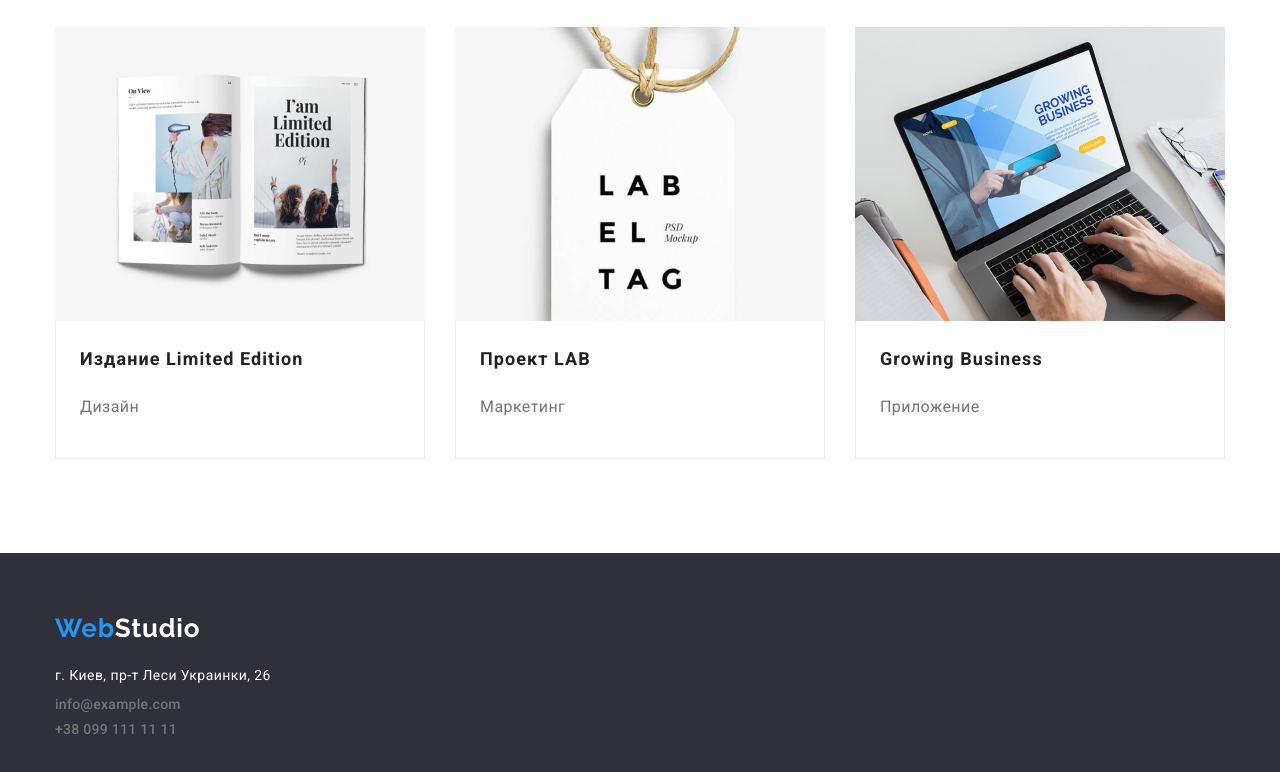
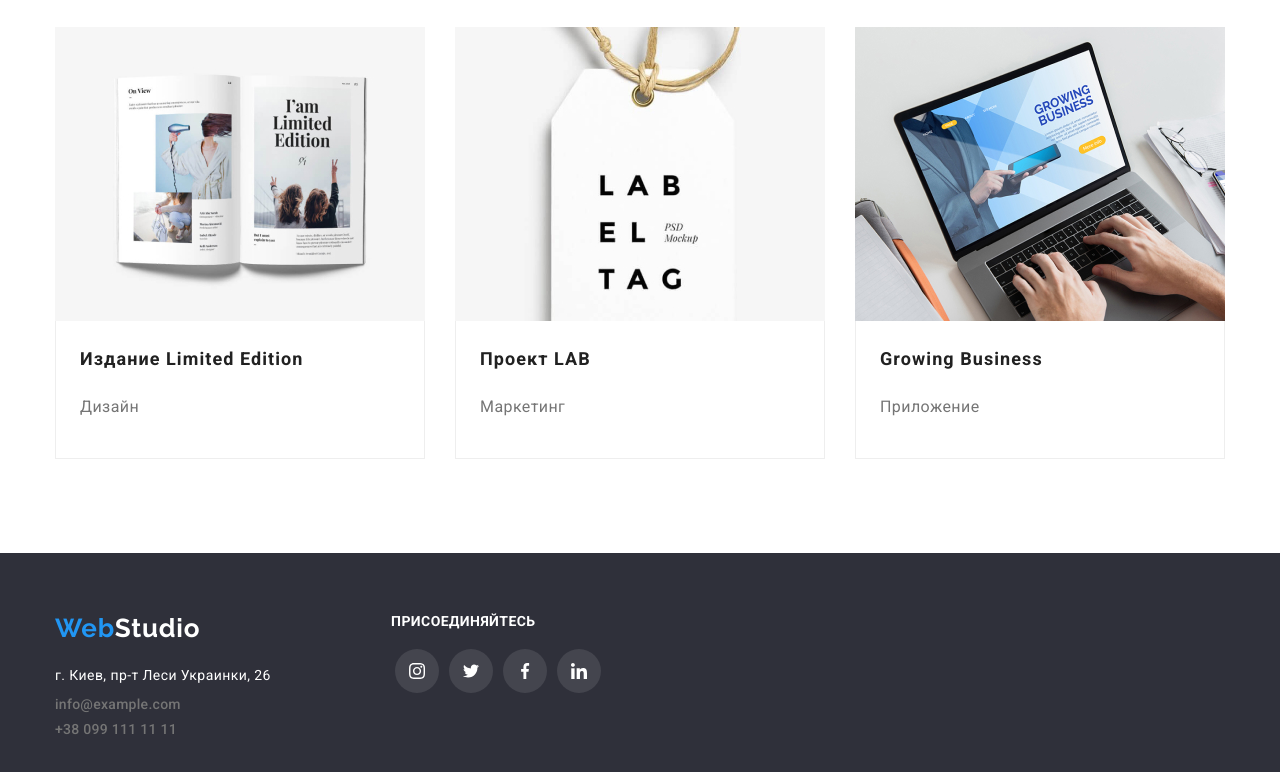
Before and after one commit to karina-doskuch/goit-markup-hw-04, a plain HTML site: page portfolio.html in a window 1280 px wide. Shown: the part 1156-1928 px from the top of the page. Drawn offline with nearby package versions, Linux system fonts and the light colour scheme.

Commit message:
work on a project

```diff
--- a/css/style.css
+++ b/css/style.css
@@ -251,7 +251,7 @@ img {
 }
 
 .wrapper {
-    background: #2196F3;
+    background: var(--main-bg-color);
     box-shadow: 0px 3px 1px rgba(0, 0, 0, 0.1), 0px 1px 2px rgba(0, 0, 0, 0.08), 0px 2px 2px rgba(0, 0, 0, 0.12);
     border-radius: 4px;
     color: #EEEEEE;
@@ -375,8 +375,8 @@ img {
 }
 
 .clients-item:hover {
-    color: #2196F3;
-    border-color: #2196F3;
+    color: var(--main-bg-color);
+    border-color: var(--main-bg-color);
     cursor: pointer;
 }
 
@@ -422,7 +422,7 @@ img {
     border-left: 1px solid #EEEEEE;
     border-right: 1px solid #EEEEEE;
     border-bottom: 1px solid #EEEEEE;
-    background: #FFFFFF;
+    background: var(--color-white);
     padding: 20px 24px;
 }
 
@@ -495,7 +495,7 @@ img {
 
 .team-list {
     list-style: none;
-    background: #FFFFFF;
+    background: var(--color-white);
     box-shadow: 0px 1px 3px rgba(0, 0, 0, 0.12), 0px 1px 1px rgba(0, 0, 0, 0.14), 0px 2px 1px rgba(0, 0, 0, 0.2);
     border-radius: 0px 0px 4px 4px;
     text-align: center;
@@ -539,8 +539,8 @@ img {
 }
 
 .icon-link:hover {
-    background-color: #2196F3;
-    color: white;
+    background-color: var(--main-bg-color);
+    color: var(--color-white);
     cursor: pointer;
 }
 
@@ -579,6 +579,10 @@ img {
     padding-bottom: 60px;
 }
 
+.foo-container {
+    display: flex;
+}
+
 .link-accent {
     margin-bottom: 20px;
 }
@@ -610,12 +614,59 @@ img {
     margin-bottom: 0;
 }
 
-.footer-content {}
+/* .footer-content {
 
-.footer-header {}
+} */
 
-.footer-actions {}
+.footer-header {
+    font-weight: 700;
+    font-size: 14px;
+    line-height: 16px;
+    margin-bottom: 20px;
+    text-align: center;
+    letter-spacing: 0.03em;
+    text-transform: uppercase;
+    color: var(--color-white);
+}
 
-.footer-icon {}
+.footer-actions {
+    display: flex;
+    justify-content: center;
+    padding: 0 32px;
+    margin: 0;
+    list-style: none;
+    margin-left: 70px;
+}
 
-.footer-svg {}
+.footer-icon {
+    margin-right: 10px;
+}
+
+.footer-icon:nth-child(4) {
+    margin-right: 0;
+}
+
+.links-icon {
+    display: flex;
+    justify-content: center;
+    align-items: center;
+    width: 44px;
+    height: 44px;
+    padding: 0;
+    background-color: rgba(255, 255, 255, 0.1);
+    border-radius: 50%;
+    color: var(--color-white);
+
+}
+
+.links-icon:hover {
+    background-color: var(--main-bg-color);
+    cursor: pointer;
+    color: var(--color-white);
+}
+
+.footer-svg {
+    width: 20px;
+    height: 16px;
+    fill: currentColor;
+}
--- a/portfolio.html
+++ b/portfolio.html
@@ -34,9 +34,17 @@
             </nav>
 
             <ul class="auth-nav">
-                <li class="logo-item auth-item"><a class="logo-address" href="mailto:info@devstudio.com">info@devstudio.com</a>
+                <li class="logo-item auth-item icon">
+                    <svg class="icon-email">
+                        <use href="images/svg-sprite.svg#icon-mail" width="16px" height="10px"></use>
+                    </svg>
+                    <a class="logo-address" href="mailto:info@devstudio.com">info@devstudio.com</a>
                 </li>
-                <li class="logo-item auth-item"><a class="logo-address" href="tel:+380961111111">+38 096 111 11 11</a></li>
+                <li class="logo-item auth-item icon">
+                    <svg class="icon-tel">
+                        <use href="images/svg-sprite.svg#icon-tel" width="16px" height="10px"></use>
+                    </svg>
+                    <a class="logo-address" href="tel:+380961111111">+38 096 111 11 11</a></li>
             </ul>
         </div>
     </header>
@@ -157,8 +165,9 @@
     </main>
     <footer class="footer">
 
-        <div class="container">
-            <a class="link-logo link-accent" href="#"><span class="logo-accent">Web</span><span
+        <div class="container foo-container">
+            <div class="footer-box">
+                <a class="link-logo link-accent" href="#"><span class="logo-accent">Web</span><span
                     class="footer-logo">Studio</span></a>
 
             <address class="footer-address">
@@ -170,6 +179,48 @@
                     <li class="logo-item footer-tel"><a class="logo-address" href="tel:+380991111111">+38 099 111 11 11</a></li>
                 </ul>
             </address>
+            </div>
+
+            <div class="footer-content">
+                <h2 class="footer-header">Присоединяйтесь</h2>
+
+                <ul class="footer-actions">
+                    <li class="footer-icon">
+                        <a class="links-icon">
+                            <svg class="footer-svg">
+                                <use href="images/svg-sprite.svg#icon-instagram"></use>
+                            </svg>
+                        </a>
+                    </li>
+
+                    <li class="footer-icon">
+                        <a class="links-icon">
+                            <svg class="footer-svg">
+                                <use href="images/svg-sprite.svg#icon-twitter"></use>
+                            </svg>
+                        </a>
+                    </li>
+
+                    <li class="footer-icon">
+                        <a class="links-icon">
+                            <svg class="footer-svg">
+                                <use href="images/svg-sprite.svg#icon-facebook"></use>
+                            </svg>
+                        </a>
+                    </li>
+
+                    <li class="footer-icon">
+                        <a class="links-icon">
+                            <svg class="footer-svg">
+                                <use href="images/svg-sprite.svg#icon-linkedin"></use>
+                            </svg>
+                        </a>
+                    </li>
+                </ul>
+
+            </div>
+
+
         </div>
     </footer>
 </body>
```
Also changed, not shown: index.html (+4 -1 lines).
